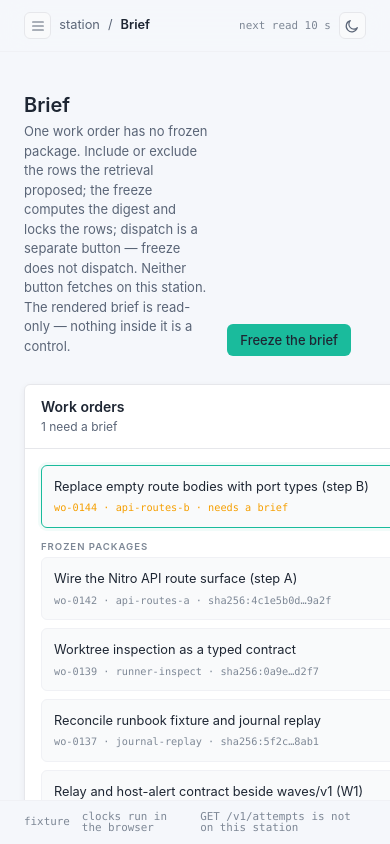
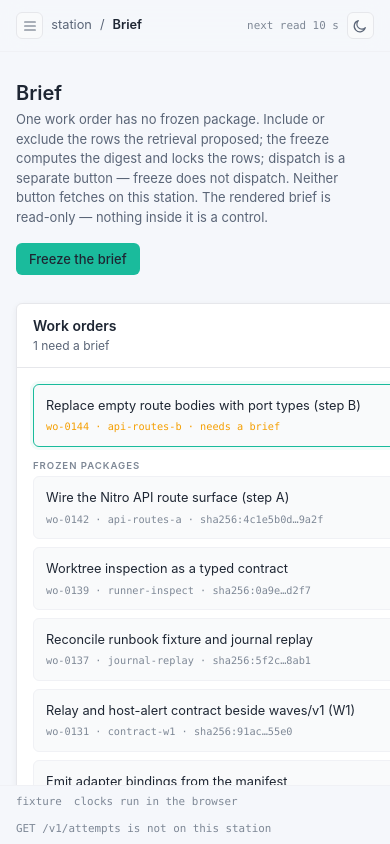
Before and after one commit to martinkrakowski/fleet-v2, a Next.js app in the folder apps/web/: page /brief in a window 390 px wide. Built offline with nearby package versions, Linux system fonts and the light colour scheme.

Commit message:
fix(ui,web): wrap PageHeader, CardHeader, and RouteChip on mobile viewports

```diff
--- a/apps/web/src/app/globals.css
+++ b/apps/web/src/app/globals.css
@@ -577,6 +577,21 @@ body.sidebar-rail .sidebar .sidebar-link {
   }
 }
 
+@media (max-width: 640px) {
+  .topbar {
+    padding: var(--space-2) var(--space-4);
+  }
+  .page-wrapper {
+    padding: var(--space-3) var(--space-4);
+  }
+  .footer {
+    height: auto;
+    padding: var(--space-2) var(--space-4);
+    flex-wrap: wrap;
+    line-height: 1.4;
+  }
+}
+
 /* ------------------------------------------------------------------ */
 /* Shell reduced motion                                                 */
 /* ------------------------------------------------------------------ */
--- a/apps/web/src/app/knowledge/knowledge.module.css
+++ b/apps/web/src/app/knowledge/knowledge.module.css
@@ -20,7 +20,7 @@
 
 .cands {
   display: grid;
-  grid-template-columns: repeat(auto-fill, minmax(26rem, 1fr));
+  grid-template-columns: repeat(auto-fill, minmax(min(100%, 26rem), 1fr));
   gap: var(--space-3);
 }
 
--- a/packages/ui/src/Card.module.css
+++ b/packages/ui/src/Card.module.css
@@ -22,6 +22,7 @@
   display: flex;
   align-items: center;
   justify-content: space-between;
+  flex-wrap: wrap;
   gap: 12px;
   min-height: 44px;
   padding: 12px 16px;
@@ -32,6 +33,7 @@
   display: flex;
   flex-direction: column;
   gap: 2px;
+  flex: 1 1 12rem;
   min-width: 0;
 }
 
@@ -59,6 +61,8 @@
   display: flex;
   align-items: center;
   gap: 8px;
+  flex-wrap: wrap;
+  max-width: 100%;
   flex: none;
   margin-left: auto;
 }
--- a/packages/ui/src/PageHeader.module.css
+++ b/packages/ui/src/PageHeader.module.css
@@ -2,6 +2,7 @@
   display: flex;
   align-items: flex-end;
   justify-content: space-between;
+  flex-wrap: wrap;
   gap: 16px;
   padding: 16px 0 12px;
 }
@@ -10,6 +11,7 @@
   display: flex;
   flex-direction: column;
   gap: 4px;
+  flex: 1 1 18rem;
   min-width: 0;
 }
 
@@ -44,6 +46,14 @@
   display: flex;
   align-items: center;
   gap: 8px;
+  flex-wrap: wrap;
+  max-width: 100%;
   flex: none;
   margin-left: auto;
 }
+
+@media (max-width: 640px) {
+  .actions {
+    margin-left: 0;
+  }
+}
--- a/packages/ui/src/RouteChip.module.css
+++ b/packages/ui/src/RouteChip.module.css
@@ -1,6 +1,7 @@
 .chip {
   display: inline-flex;
   align-items: center;
+  max-width: 100%;
   font-family: var(--font-mono);
   font-size: 0.6rem;
   letter-spacing: 0.02em;
@@ -11,6 +12,14 @@
   white-space: nowrap;
 }
 
+@media (max-width: 640px) {
+  .chip {
+    white-space: normal;
+    overflow-wrap: anywhere;
+    border-radius: var(--radius);
+  }
+}
+
 .gap {
   color: var(--yellow);
   border: 1px dashed color-mix(in srgb, var(--yellow) 40%, transparent);
```
Also changed, not shown: apps/web/src/app/lanes/lanes.module.css (+15 -0 lines).
